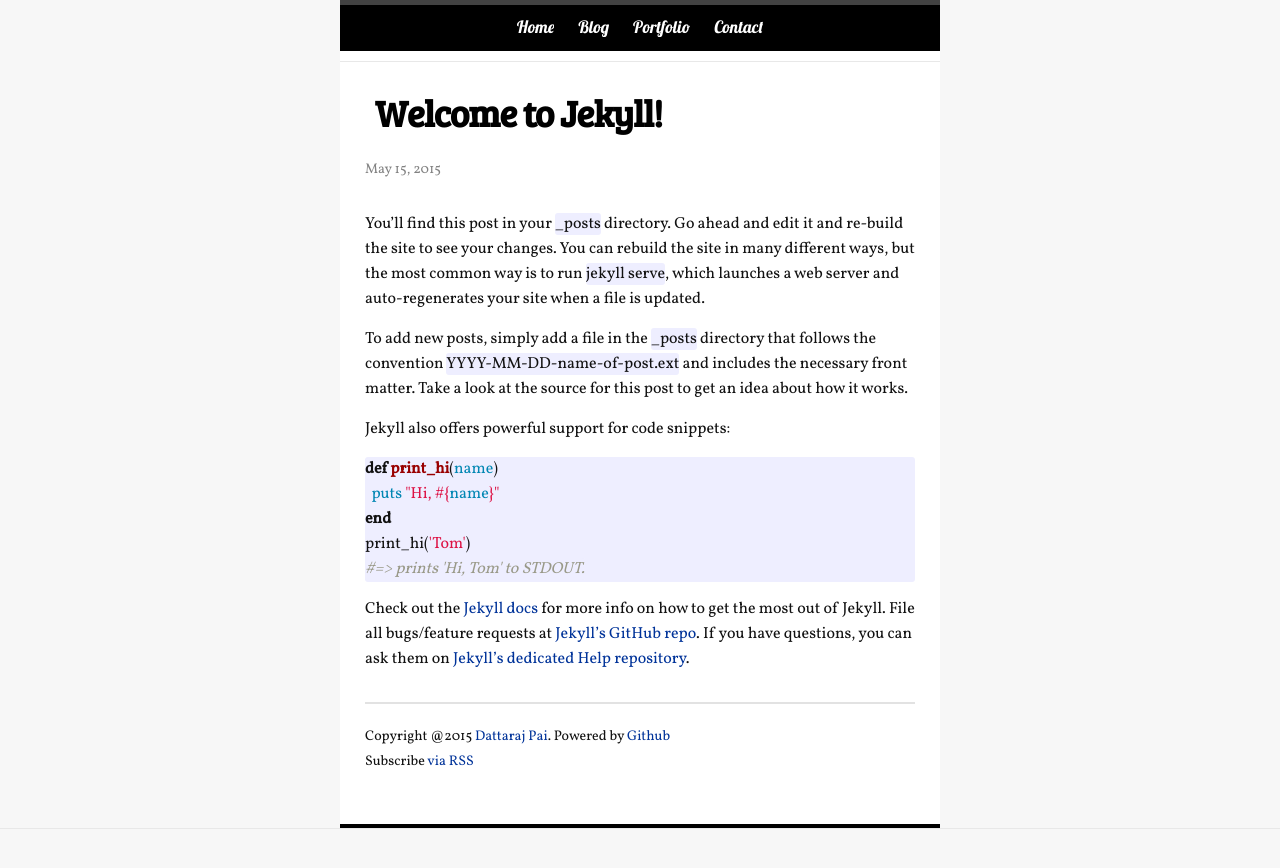
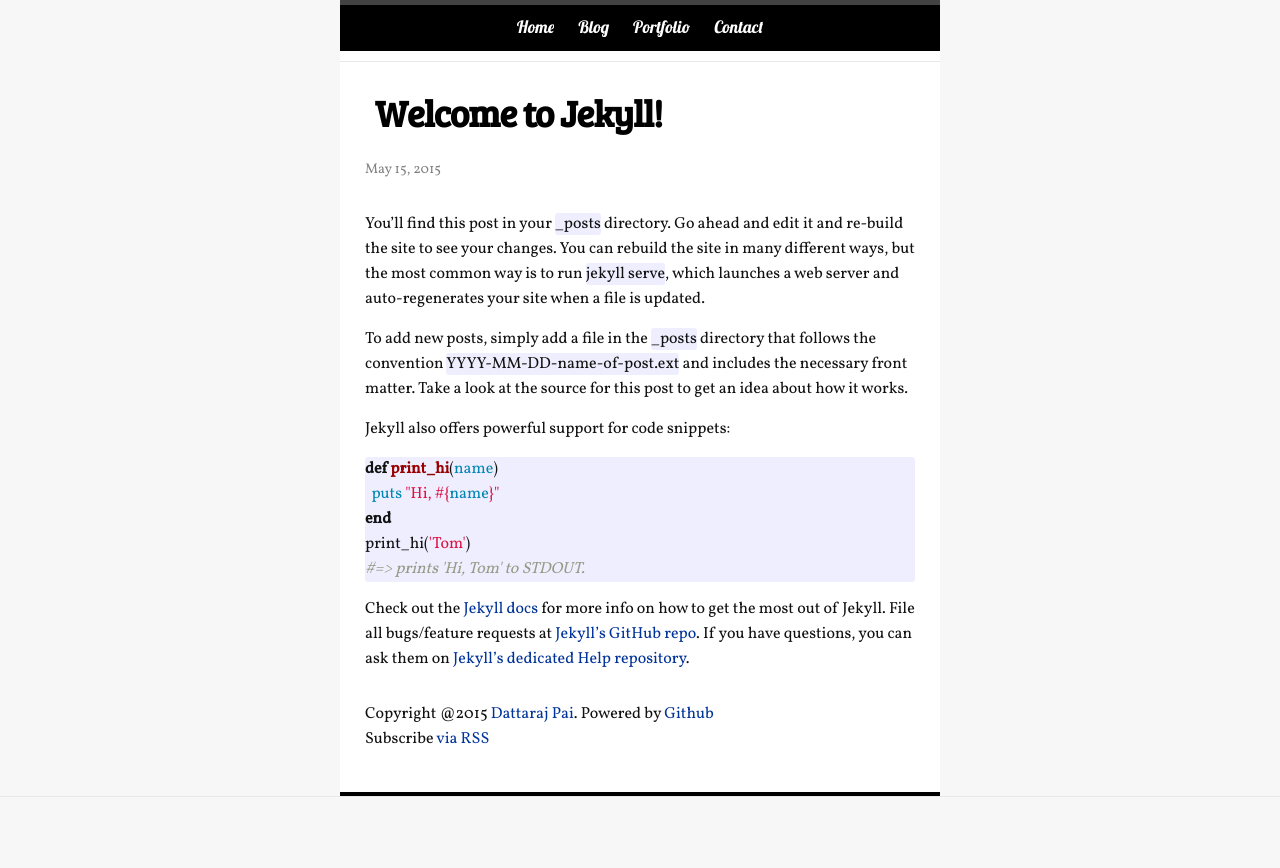
Before and after one commit to thinkerhood/blog, a Jekyll site: the page built from _posts/2015-05-15-welcome-to-jekyll.markdown, in a window 1280 px wide. Shown: the top 868 px of the page. Built offline with Jekyll 4.4.1, drawn with Linux system fonts in a browser that asks for light colours; comment, search, counter and statistics services are not loaded.

Commit message:
Update post-footer.html

```diff
--- a/_includes/post-footer.html
+++ b/_includes/post-footer.html
@@ -28,7 +28,7 @@ var st_hover_widget = new sharethis.widgets.hoverbuttons(options);
 </div>
 
   </div>
-  <div class="attribution">
+  <div class="foot">
   Copyright @2015 <a href="http://www.dattarajpai.com">Dattaraj Pai</a>. Powered by <a href="https://github.com/">Github</a>
    <p class="rss-subscribe">Subscribe <a href="{{ "/feed.xml" | prepend: site.baseurl }}">via RSS</a></p>
 </div>
```
